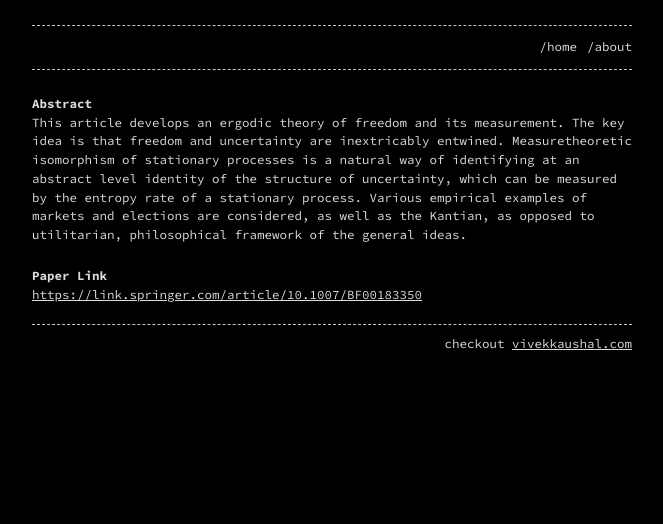
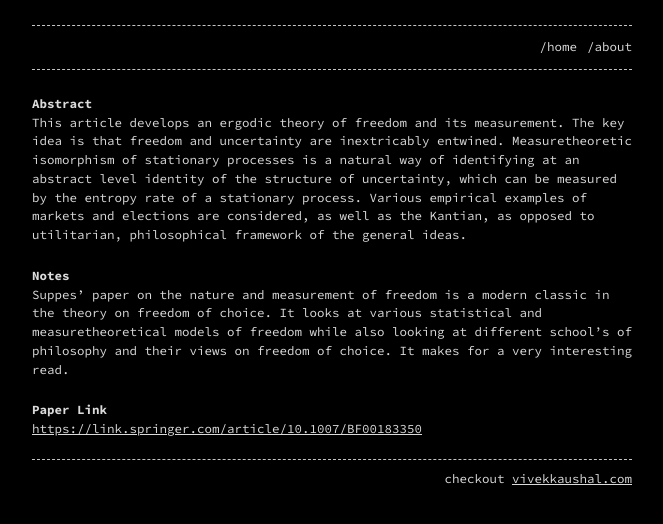
Before and after one commit to kaushalvivek/lit-review, a Jekyll site: the page built from _posts/2019-5-25-suppes-1996.md, in a window 1280 px wide. Shown: the top 524 px of the page, without its empty margins (308-971 px from the left). Built offline with Jekyll 4.4.1, drawn with Linux system fonts in a browser that asks for light colours.

Commit message:
Update 2019-5-25-suppes-1996.md

```diff
--- a/_posts/2019-5-25-suppes-1996.md
+++ b/_posts/2019-5-25-suppes-1996.md
@@ -8,5 +8,9 @@ categories:
 
 This article develops an ergodic theory of freedom and its measurement. The key idea is that freedom and uncertainty are inextricably entwined. Measuretheoretic isomorphism of stationary processes is a natural way of identifying at an abstract level identity of the structure of uncertainty, which can be measured by the entropy rate of a stationary process. Various empirical examples of markets and elections are considered, as well as the Kantian, as opposed to utilitarian, philosophical framework of the general ideas.
 
+# Notes
+
+Suppes' paper on the nature and measurement of freedom is a modern classic in the theory on freedom of choice. It looks at various statistical and measuretheoretical models of freedom while also looking at different school's of philosophy and their views on freedom of choice. It makes for a very interesting read.
+
 # Paper Link
 [https://link.springer.com/article/10.1007/BF00183350](https://link.springer.com/article/10.1007/BF00183350)
```
